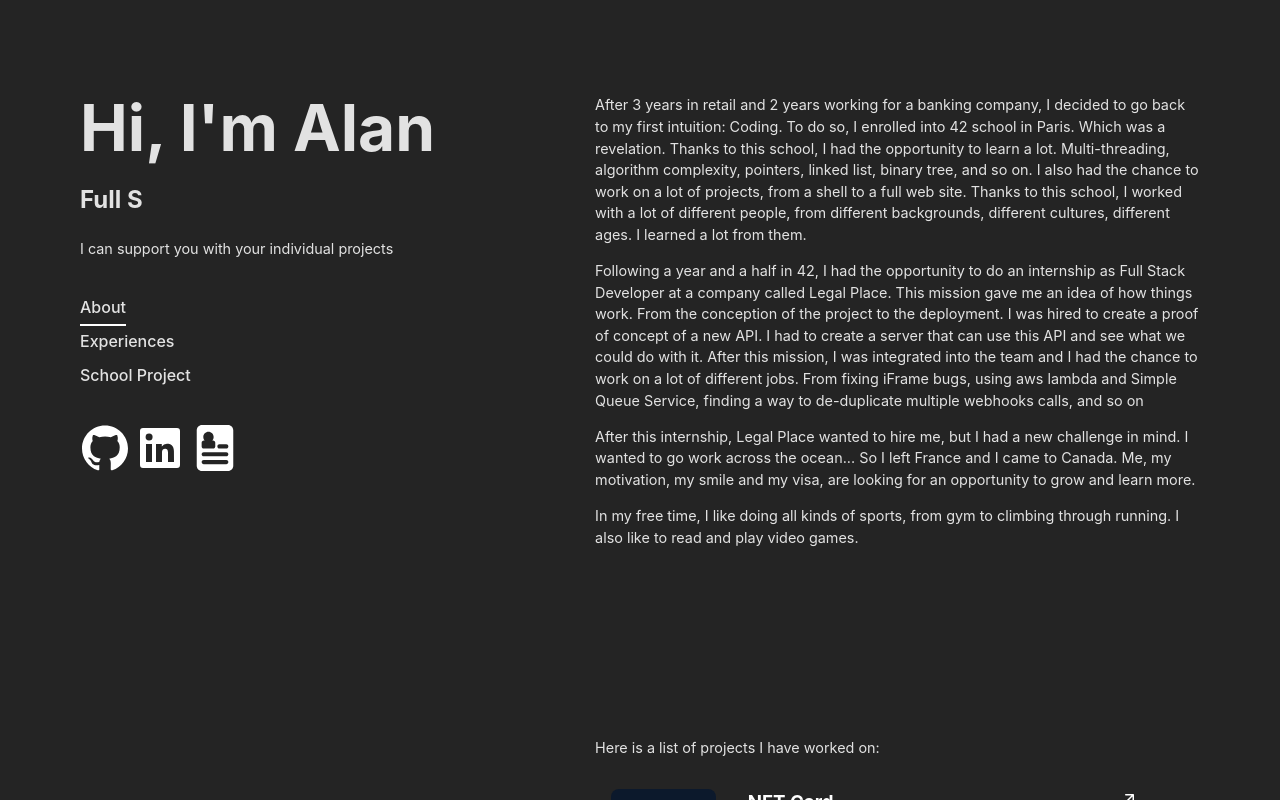
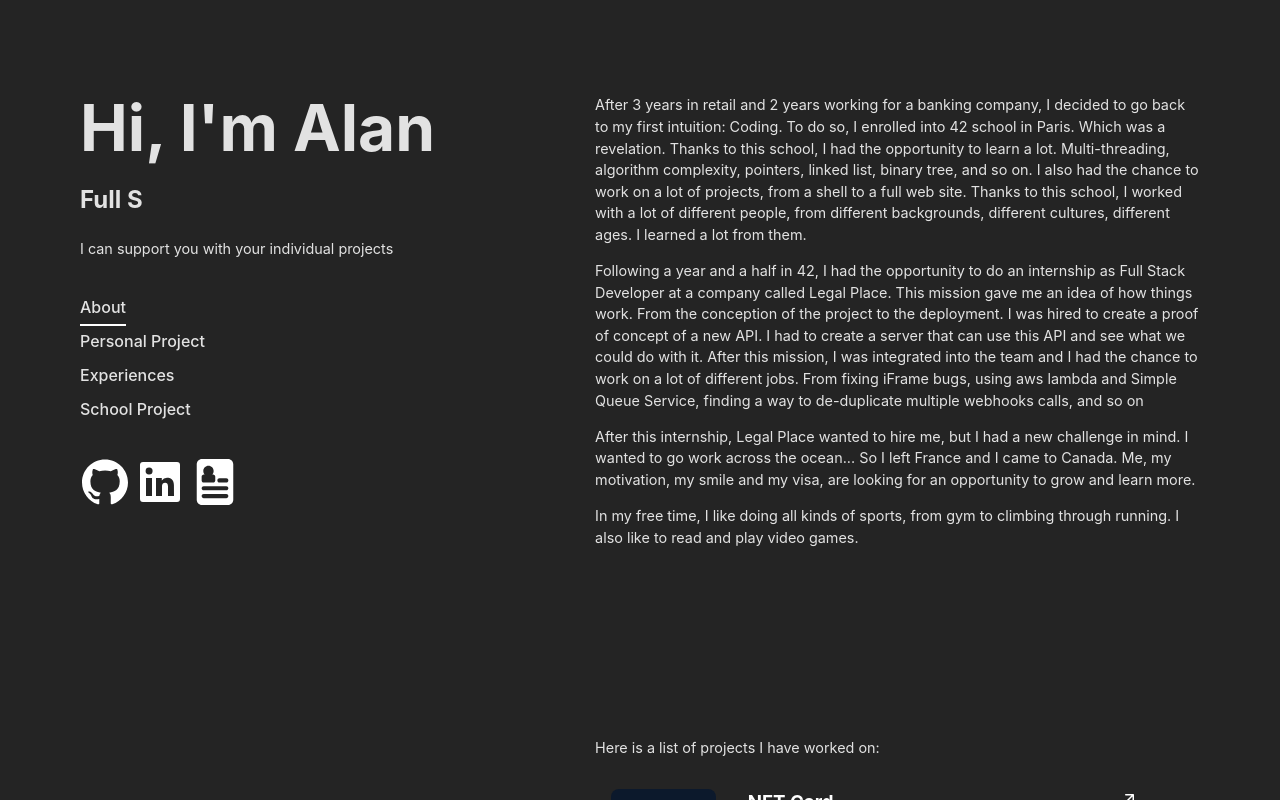
Before and after one commit to AlanBoulesteix/portfolio, a React (Vite) app: page / in a window 1280 px wide. Built offline with nearby package versions, Linux system fonts and the light colour scheme.

Commit message:
update nav bar

```diff
--- a/src/constant/navlinks.ts
+++ b/src/constant/navlinks.ts
@@ -1,5 +1,6 @@
 export const NAV_LINKS = [
-  {id: "about", label: "About"},
-  {id: "experiences", label: "Experiences"},
-  {id: "schoolProject", label: "School Project"},
-]
+  { id: 'about', label: 'About' },
+  { id: 'personalProject', label: 'Personal Project' },
+  { id: 'experiences', label: 'Experiences' },
+  { id: 'schoolProject', label: 'School Project' },
+];
```
